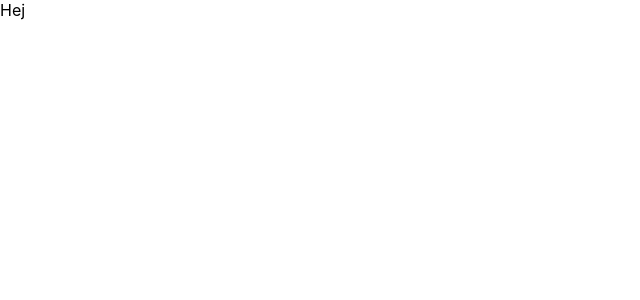
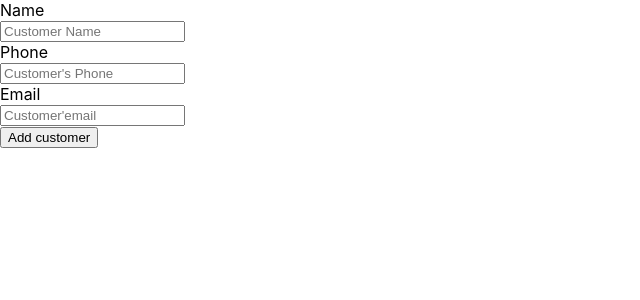
Before and after one commit to jakobedeus/restaurant_frontend, a React (Create React App) app: page /Booking in a window 1280 px wide. Shown: the top 300 px of the page, without its empty margins (0-640 px from the left). Built offline with nearby package versions, Linux system fonts and the light colour scheme.

Commit message:
fix axios and booking post

```diff
--- a/package.json
+++ b/package.json
@@ -7,6 +7,7 @@
     "@types/node": "12.7.2",
     "@types/react": "16.9.2",
     "@types/react-dom": "16.9.0",
+    "axios": "^0.19.0",
     "node-sass": "^4.12.0",
     "react": "^16.9.0",
     "react-dom": "^16.9.0",
--- a/src/components/Booking/Booking.tsx
+++ b/src/components/Booking/Booking.tsx
@@ -1,11 +1,132 @@
 import React from "react";
 import './scss/Booking.scss';
 
-class Booking extends React.Component<{}, {}>  {
+const axios = require('axios');
+
+interface ICustomerState {
+    customerName: any,
+    customerPhone: any,
+    customerEmail: any
+}
+
+class Booking extends React.Component<{}, ICustomerState>  {
+
+    postCustomerUrl = 'http://localhost:8888/restaurant_backend/api/postcustomers.php';
+
+    constructor(props: any) {
+        super(props);
+        this.state = {
+            customerName: '',
+            customerPhone: '',
+            customerEmail: ''
+        };
+        this.handleChange = this.handleChange.bind(this);
+        this.handleSubmit = this.handleSubmit.bind(this);
+    }
+
+    handleChange(e: React.ChangeEvent<HTMLInputElement>) {
+        e.preventDefault();
+        const target = e.target;
+        const value = target.value;
+        const name = target.name;
+
+        this.setState({
+            [name]: value
+        } as Pick<ICustomerState, keyof ICustomerState>)
+    }
+
+    handleSubmit(e: { preventDefault: () => void; }) {
+        e.preventDefault();
+
+        axios.post(this.postCustomerUrl, {
+            customerName: this.state.customerName,
+            customerPhone: this.state.customerPhone,
+            customerEmail: this.state.customerEmail
+        })
+            .then((result: any) => {
+                console.log(result);
+            })
+
+        this.setState({
+            customerName: '',
+            customerPhone: '',
+            customerEmail: ''
+        });
+    }
 
     render() {
-        return(
-            <div>Hej</div>
+        return (
+            <div className="card textcenter mt-3">
+                <div className="card-body">
+                    <form id="aptForm" noValidate={true} onSubmit={this.handleSubmit}>
+                        <div className="form-group form-row">
+                            <label className="col-md-2 col-form-label text-md-right"
+                            >
+                                Name
+                  </label>
+                            <div className="col-md-10">
+                                <input
+                                    type="text"
+                                    className="form-control"
+                                    name="customerName"
+                                    placeholder="Customer Name"
+                                    value={this.state.customerName}
+                                    onChange={this.handleChange}
+                                />
+                            </div>
+                        </div>
+
+                        <div className="form-group form-row">
+                            <label
+                                className="col-md-2 col-form-label text-md-right"
+                                htmlFor="customerPhone"
+                            >
+                                Phone
+                  </label>
+                            <div className="col-md-10">
+                                <input
+                                    type="text"
+                                    className="form-control"
+                                    name="customerPhone"
+                                    placeholder="Customer's Phone"
+                                    value={this.state.customerPhone}
+                                    onChange={this.handleChange}
+                                />
+                            </div>
+                        </div>
+
+                        <div className="form-group form-row">
+                            <label
+                                className="col-md-2 col-form-label text-md-right"
+                                htmlFor="customerEmail"
+                            >
+                                Email
+                  </label>
+                            <div className="col-md-10">
+                                <input
+                                    type="text"
+                                    className="form-control"
+                                    name="customerEmail"
+                                    placeholder="Customer'email"
+                                    value={this.state.customerEmail}
+                                    onChange={this.handleChange}
+                                />
+                            </div>
+                        </div>
+
+                        <div className="form-group form-row mb-0">
+                            <div className="offset-md-2 col-md-10">
+                                <button
+                                    type="submit"
+                                    className="btn btn-primary d-block ml-auto"
+                                >
+                                    Add customer
+                    </button>
+                            </div>
+                        </div>
+                    </form>
+                </div>
+            </div>
         )
     }
 
--- a/src/components/Navbar/Navbar.tsx
+++ b/src/components/Navbar/Navbar.tsx
@@ -3,7 +3,11 @@ import './scss/Navbar.scss';
 
 class Navbar extends React.Component<{}, {}>  {
 
-
+    render() {
+        return(
+            <div>Hej</div>
+        )
+    }
 
 }
 
```
Also changed, not shown: 1 other file (tests, documents, lock files or other folders).
